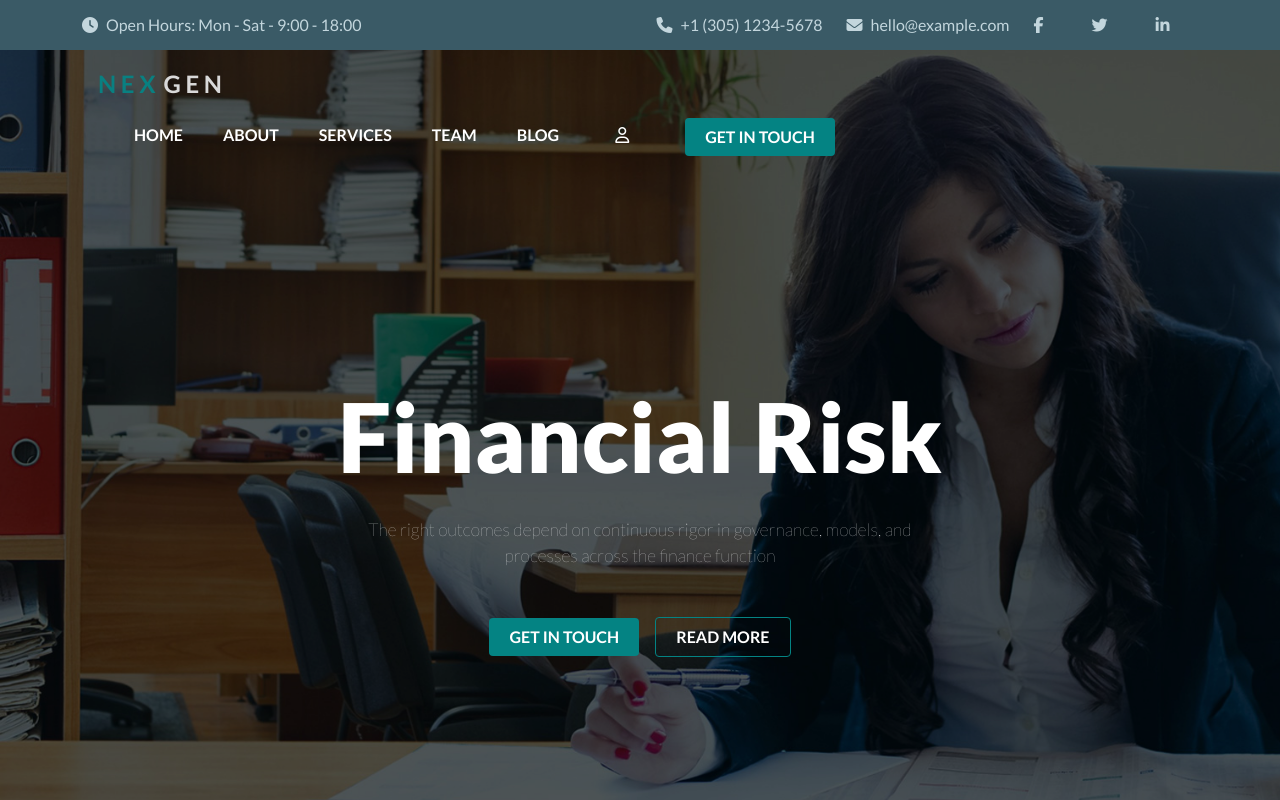
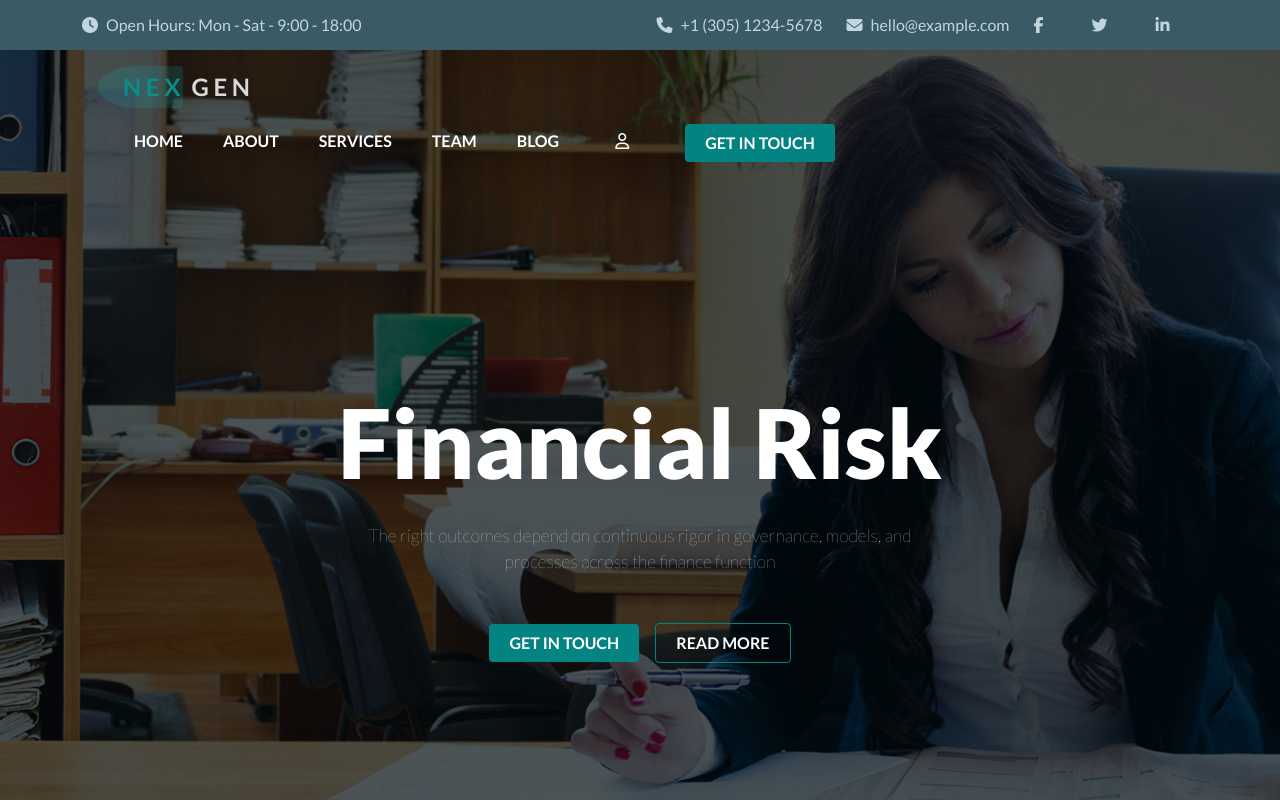
Before and after one commit to carmelopalumbo/proj-html-vuejs, a Vue app: page / in a window 1280 px wide. Shown: the top 800 px of the page. Built offline with nearby package versions, Linux system fonts and the light colour scheme.

Commit message:
fix-logo

```diff
--- a/src/components/partials/menujumbo.vue
+++ b/src/components/partials/menujumbo.vue
@@ -78,15 +78,7 @@ export default {
   .container {
     position: relative;
     .logo {
-      cursor: pointer;
-      font-size: 1.5rem;
-      font-weight: 700;
-      & :first-child {
-        color: $surfiegreen;
-      }
-      & :last-child {
-        color: darken($white, 15%);
-      }
+      @include logo();
     }
 
     .menu {
--- a/src/style/partials/_mixin.scss
+++ b/src/style/partials/_mixin.scss
@@ -34,3 +34,24 @@
     opacity: 0.15;
     border-radius: 4px;
 }
+
+@mixin logo{
+    cursor: pointer;
+      font-size: 1.5rem;
+      font-weight: 700;
+      & :first-child {
+        color: $surfiegreen;
+        position: relative;
+        padding: 3px 3px 3px 25px;
+        &::before {
+          @include background-opacity();
+          background-color: lighten($surfiegreen, 15%);
+          border-top-left-radius: 48%;
+          border-bottom-left-radius: 48%;
+        }
+      }
+      & :last-child {
+        color: darken($white, 15%);
+        padding-top: 3px;
+      }
+}
```
